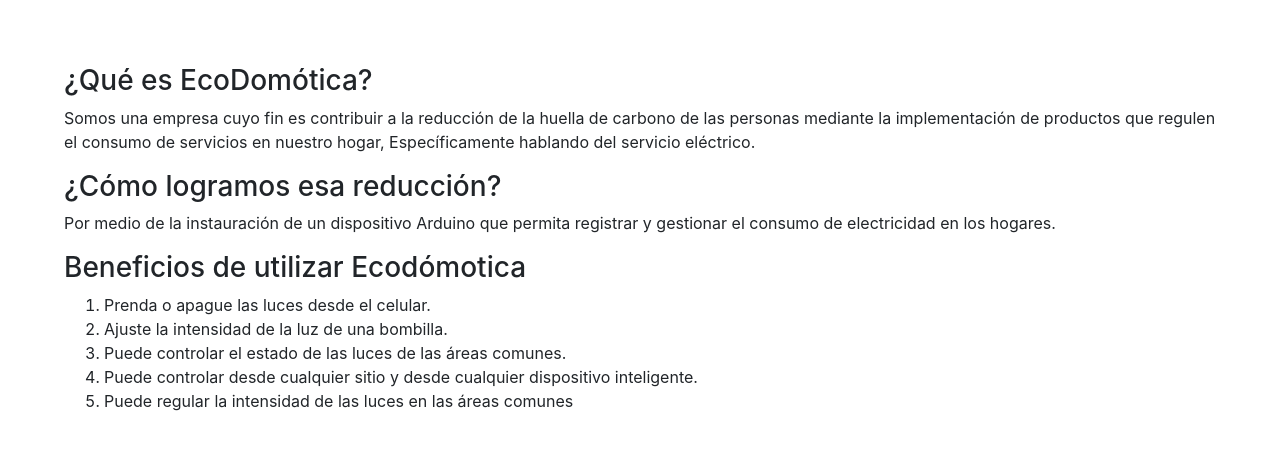
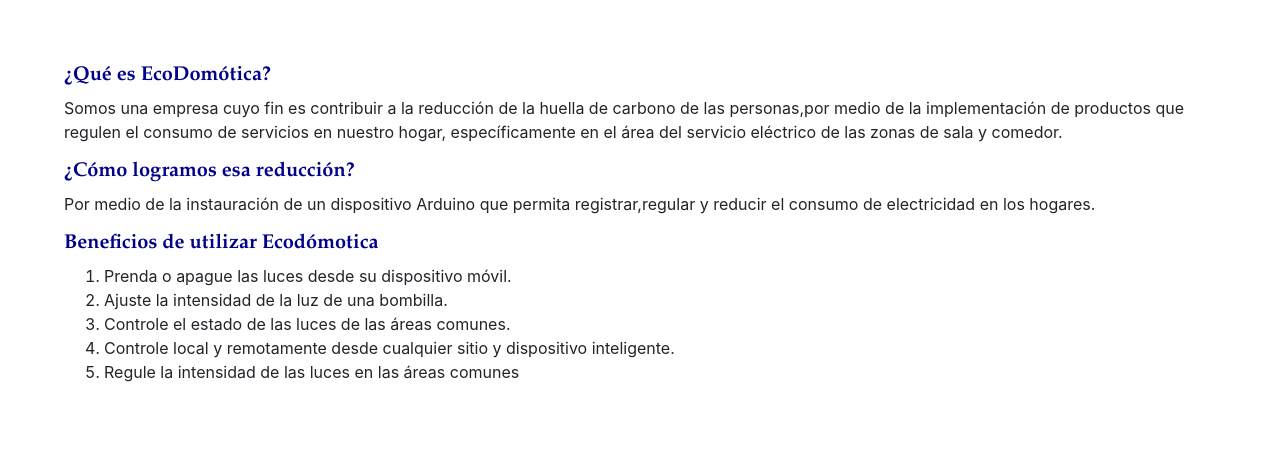
Before and after one commit to lpinzon21636/PLANTILLANUEVA, a PHP site: page /2.acerca_de/acercaDe.html in a window 1280 px wide. Shown: the part 56-506 px from the top of the page. Run offline with PHP 8.4, Linux system fonts and the light colour scheme.

Commit message:
Modificacion Acerca de, CSS

```diff
--- a/ProyectoDEFINITIVO-master/2.acerca_de/acercaDe.html
+++ b/ProyectoDEFINITIVO-master/2.acerca_de/acercaDe.html
@@ -29,17 +29,19 @@
     <main>
       <div>
         <div class="divInterno">
-          <h3>¿Qué es EcoDomótica?</h3>
-          <p>Somos una empresa cuyo fin es contribuir a la reducción de la huella de carbono de las personas mediante la implementación de productos que regulen el consumo de servicios en nuestro hogar, Específicamente hablando del servicio eléctrico.</p>
-          <h3>¿Cómo logramos esa reducción?</h3>
-          <p>Por medio de la instauración de un dispositivo Arduino que permita registrar y gestionar el consumo de electricidad en los hogares.</p>
-          <h3>Beneficios de utilizar Ecodómotica</h3>
+          <h3 class=domotica_titulos>¿Qué es EcoDomótica?</h3>
+          <p>Somos una empresa cuyo fin es contribuir a la reducción de la huella de carbono de las personas,por medio de la implementación de productos que regulen el consumo de servicios en nuestro hogar, específicamente en el área del servicio eléctrico de las zonas de sala y comedor.</p>
+
+          <h3 class=domotica_titulos>¿Cómo logramos esa reducción?</h3>
+          <p>Por medio de la instauración de un dispositivo Arduino que permita registrar,regular y reducir el consumo de electricidad en los hogares.</p>
+
+          <h3 class=domotica_titulos>Beneficios de utilizar Ecodómotica</h3>
           <ol>
-            <li>Prenda o apague las luces desde el celular.</li>
+            <li>Prenda o apague las luces desde su dispositivo móvil.</li>
             <li>Ajuste la intensidad de la luz de una bombilla.</li>
-            <li>Puede controlar el estado de las luces de las áreas comunes.</li>
-            <li>Puede controlar desde cualquier sitio y desde cualquier dispositivo inteligente.</li>
-            <li>Puede regular la intensidad de las luces en las áreas comunes</li>
+            <li>Controle el estado de las luces de las áreas comunes.</li>
+            <li>Controle local y remotamente desde cualquier sitio y dispositivo inteligente.</li>
+            <li>Regule la intensidad de las luces en las áreas comunes</li>
           </ol>
         </div>
       </div>
--- a/ProyectoDEFINITIVO-master/css/style.css
+++ b/ProyectoDEFINITIVO-master/css/style.css
@@ -329,6 +329,13 @@ h2{
     color: darkgreen;
 }
 
+.domotica_titulos{
+    text-align: left;
+    color:darkblue;
+    font-family: "Palatino", sans-serif;
+    font-weight: bolder;
+    font-size: 20px;
+}
 img{
     height: 400px;
     width: 450px;
```
